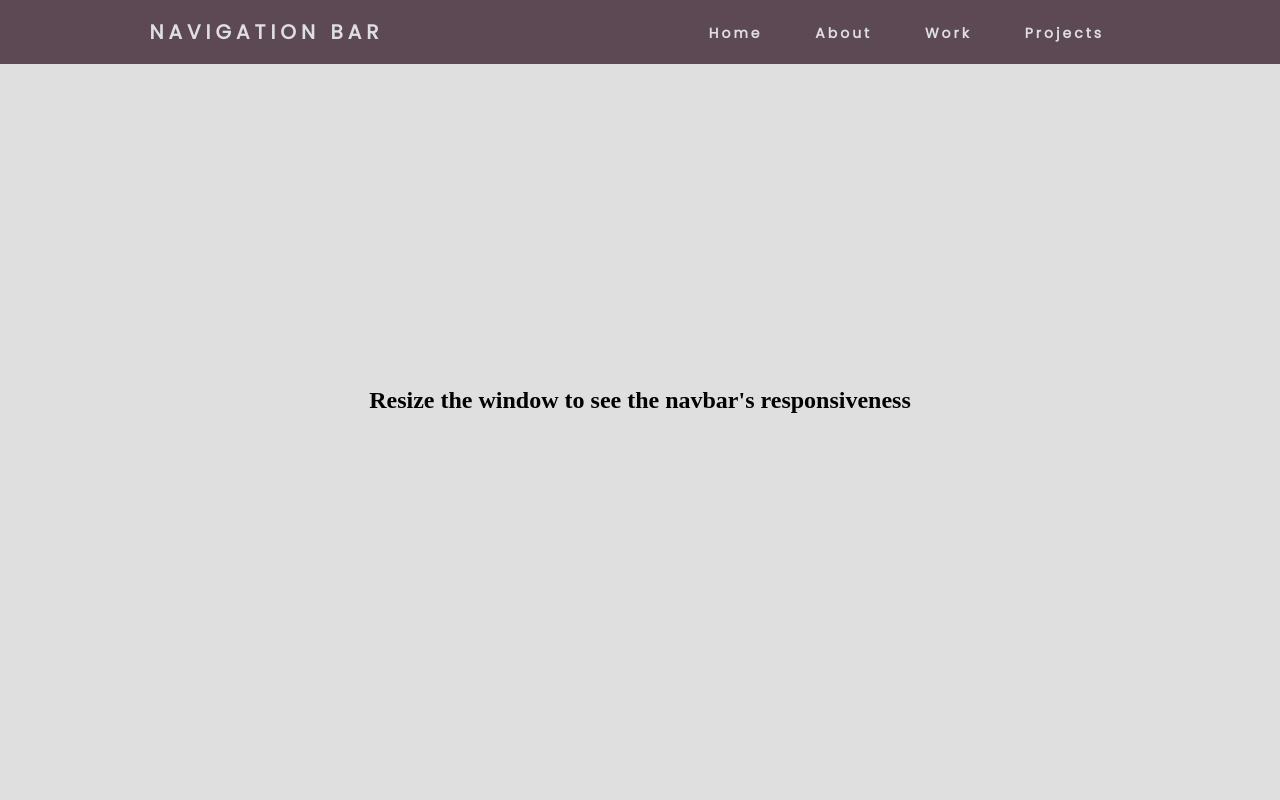
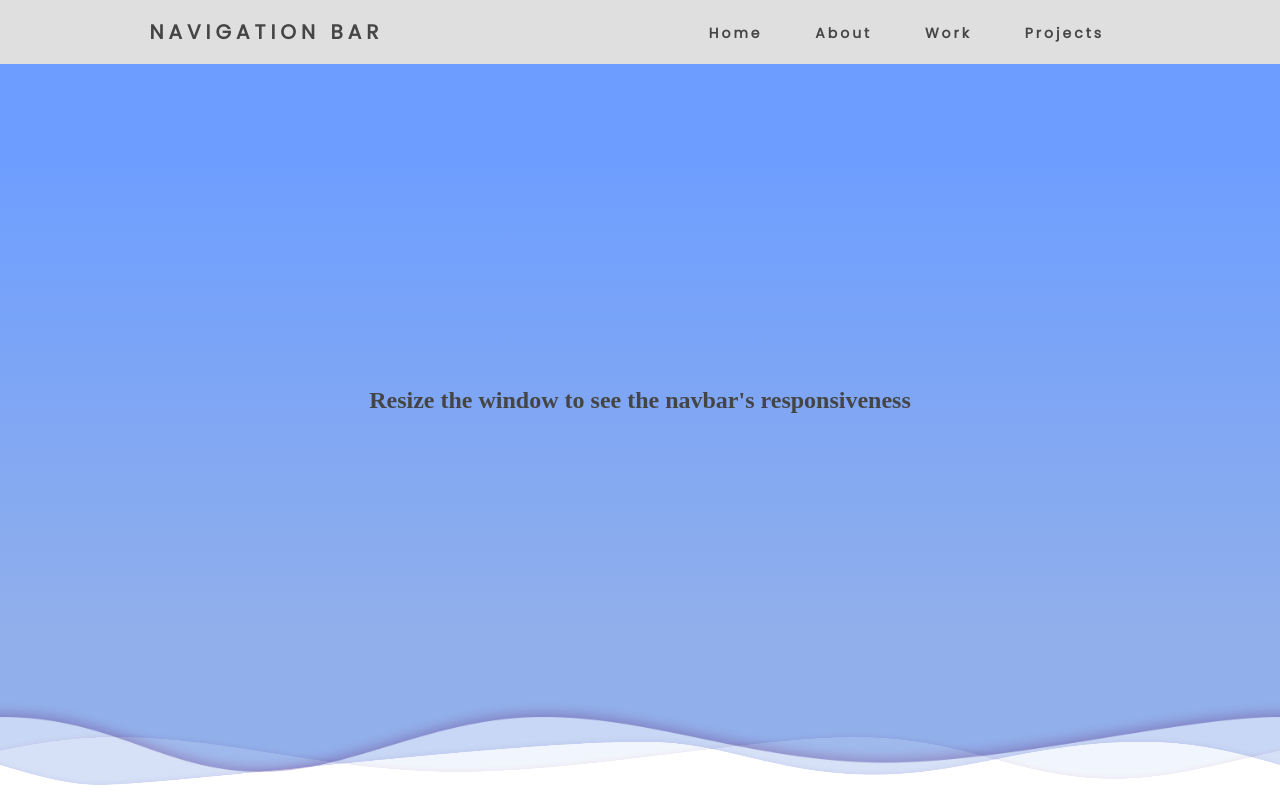
Before and after one commit to rafagm/navigation_bars, a website: page index.html in a window 1280 px wide. Drawn offline with Linux system fonts and the light colour scheme.

Commit message:
Refactor: Background changed

```diff
--- a/index.html
+++ b/index.html
@@ -28,6 +28,17 @@
     <div class="content">
       <h2>Resize the window to see the navbar's responsiveness</h2>
     </div>
+    <div class="waveWrapper waveAnimation">
+      <div class="waveWrapperInner bgTop">
+        <div class="wave waveTop"></div>
+      </div>
+      <div class="waveWrapperInner bgMiddle">
+        <div class="wave waveMiddle"></div>
+      </div>
+      <div class="waveWrapperInner bgBottom">
+        <div class="wave waveBottom"></div>
+      </div>
+    </div>
 
     <script src="./js/app.js"></script>
   </body>
--- a/sass/main.scss
+++ b/sass/main.scss
@@ -8,7 +8,7 @@
 }
 
 body {
-    background-color: rgb(223, 223, 223);
+  background-color: rgb(223, 223, 223);
 }
 @media screen and (max-width: 650px) {
   body {
@@ -21,11 +21,11 @@ nav {
   justify-content: space-around;
   align-items: center;
   min-height: 8vh;
-  background-color: #5d4954;
+  background-color: #dfdfdf;
   font-family: "Poppins", sans-serif;
 
   .logo {
-    color: rgb(223, 223, 223);
+    color: #454545;
     text-transform: uppercase;
     letter-spacing: 5px;
     font-size: 20px;
@@ -46,12 +46,12 @@ nav {
       right: 0px;
       height: 92vh;
       top: 8vh;
-      background-color: #5d4954;
       display: flex;
       flex-direction: column;
       align-items: center;
       width: 45%;
       transform: translateX(100%);
+      background-color: rgb(223, 223, 223);
 
       li {
         opacity: 0;
@@ -59,7 +59,7 @@ nav {
     }
 
     a {
-      color: rgb(223, 223, 223);
+      color: #454545;
       text-decoration: none;
       letter-spacing: 3px;
       font-weight: bold;
@@ -85,7 +85,7 @@ nav {
     div {
       width: 25px;
       height: 3px;
-      background-color: rgb(223, 223, 223);
+      background-color: #454545;
       margin: 5px;
 
       transition: all 0.3s ease;
@@ -112,10 +112,11 @@ nav {
 }
 
 .content {
-    position: absolute;
-    top: 50%;
-    left: 50%;
-    transform: translate(-50%, -50%);
+  position: absolute;
+  color: #454545;
+  top: 50%;
+  left: 50%;
+  transform: translate(-50%, -50%);
 }
 
 @keyframes navLinkFade {
@@ -128,3 +129,79 @@ nav {
     transform: translateX(0px);
   }
 }
+
+@keyframes move_wave {
+  0% {
+    transform: translateX(0) translateZ(0) scaleY(1);
+  }
+  50% {
+    transform: translateX(-25%) translateZ(0) scaleY(0.55);
+  }
+  100% {
+    transform: translateX(-50%) translateZ(0) scaleY(1);
+  }
+}
+
+//wave background style
+.waveWrapper {
+  overflow: hidden;
+  position: absolute;
+  left: 0;
+  right: 0;
+  bottom: 0;
+  top: 0;
+  margin: auto;
+  z-index: -999;
+}
+.waveWrapperInner {
+  position: absolute;
+  width: 100%;
+  overflow: hidden;
+  height: 100%;
+  bottom: -1px;
+  background-image: linear-gradient(to top, #91afea 20%, #6E9EFF 80%);
+}
+.bgTop {
+  z-index: 15;
+  opacity: 0.5;
+}
+.bgMiddle {
+  z-index: 10;
+  opacity: 0.75;
+}
+.bgBottom {
+  z-index: 5;
+}
+.wave {
+  position: absolute;
+  left: 0;
+  width: 200%;
+  height: 100%;
+  background-repeat: repeat no-repeat;
+  background-position: 0 bottom;
+  transform-origin: center bottom;
+}
+.waveTop {
+  background-size: 50% 100px;
+  background-image: url("../img/background_waves/wave-top.png");
+}
+.waveAnimation .waveTop {
+  animation: move-wave 3s;
+  -webkit-animation: move-wave 3s;
+  -webkit-animation-delay: 1s;
+  animation-delay: 1s;
+}
+.waveMiddle {
+  background-size: 50% 120px;
+  background-image: url("../img/background_waves/wave-mid.png");
+}
+.waveAnimation .waveMiddle {
+  animation: move_wave 10s linear infinite;
+}
+.waveBottom {
+  background-size: 50% 100px;
+  background-image: url("../img/background_waves/wave-bot.png");
+}
+.waveAnimation .waveBottom {
+  animation: move_wave 15s linear infinite;
+}
```
Also changed, not shown: css/style.css, img/background_waves/wave-bot.png (added), img/background_waves/wave-mid.png (added), img/background_waves/wave-top.png (added).
